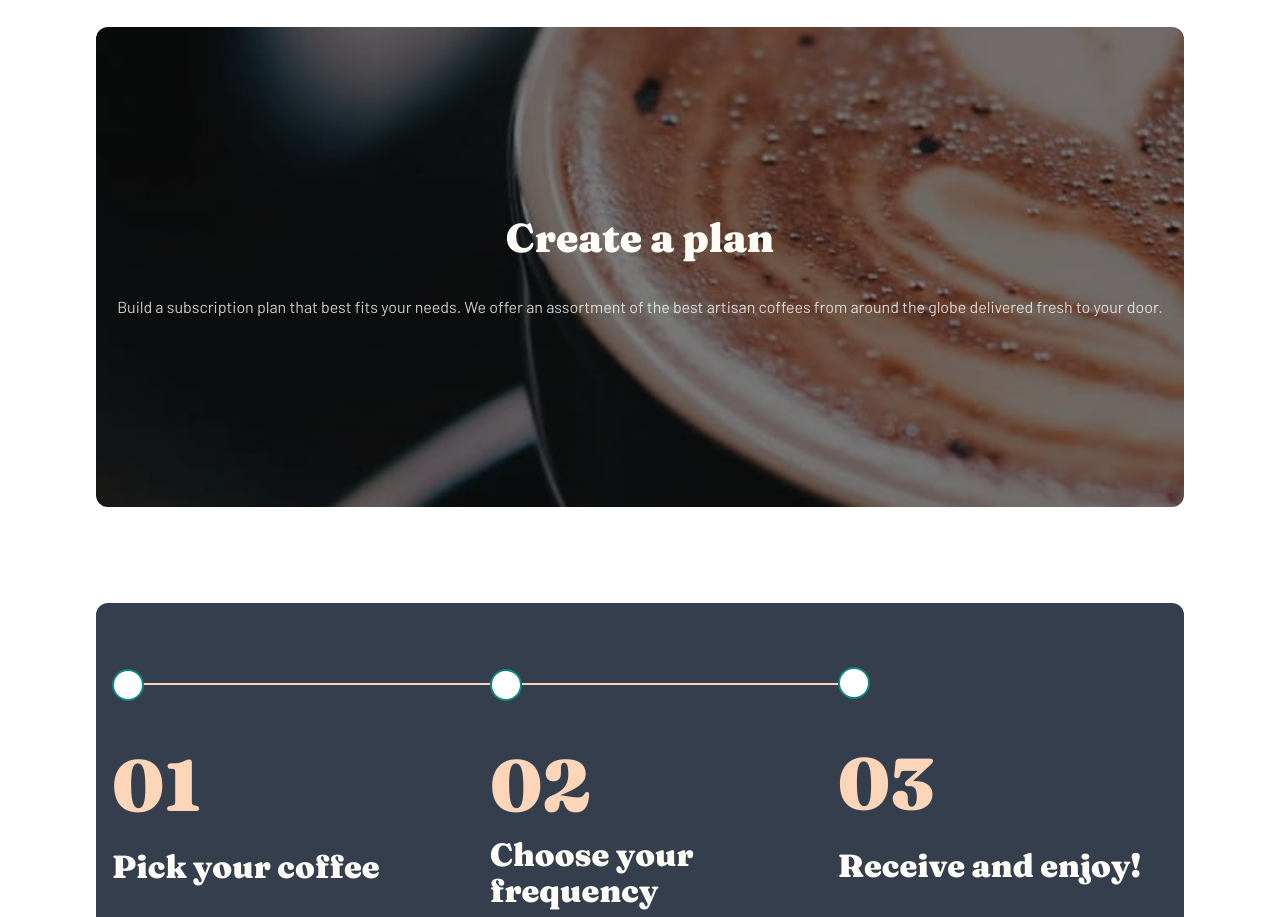
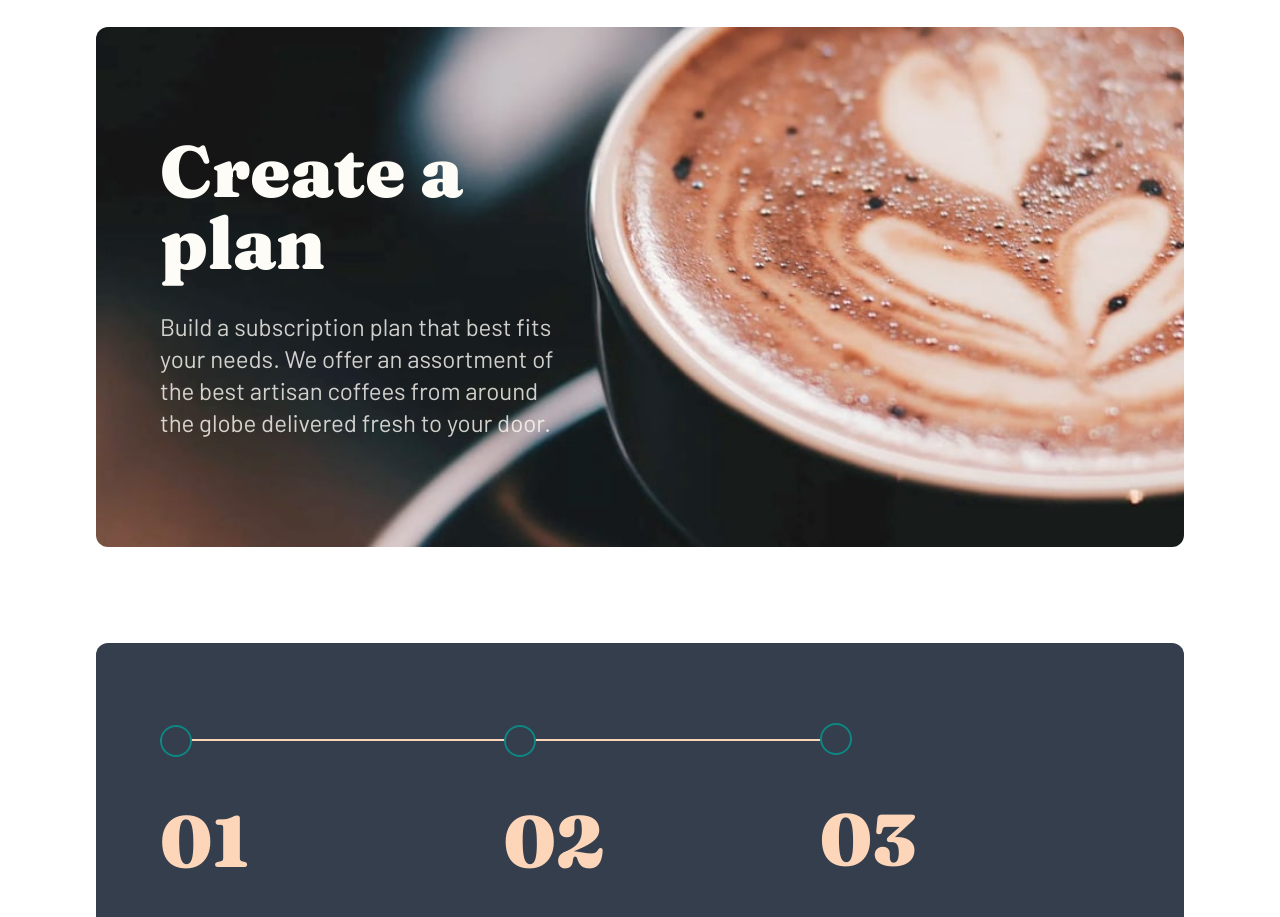
Before and after one commit to SuhasPatnaik/coffeeroasters-subscription-site, a React (Vite) app: page /subscribe in a window 1280 px wide. Shown: the part 80-997 px from the top of the page. Built offline with nearby package versions, Linux system fonts and the light colour scheme.

Commit message:
A little more desktop specific responsiveness added to Subscribe page

```diff
--- a/src/components/shared/Steps.tsx
+++ b/src/components/shared/Steps.tsx
@@ -9,7 +9,7 @@ export default function Steps({ isDarkTheme }: StepsProps) {
     <div
       className={`flex flex-col md:flex-row gap-16 px-4 md:gap-0 ${
         isDarkTheme
-          ? "bg-neutral-900 text-neutral-200 rounded-xl py-20"
+          ? "bg-neutral-900 text-neutral-200 rounded-xl py-24 px-16"
           : "text-neutral-900"
       }`}
     >
@@ -17,11 +17,15 @@ export default function Steps({ isDarkTheme }: StepsProps) {
         return (
           <div
             key={index}
-            className={`grid place-items-center text-center gap-y-4 md:place-items-start md:text-left md:pt-16 ${
+            className={`grid place-items-center text-center gap-y-4 md:gap-y-10 md:place-items-start md:text-left md:pt-16 ${
               index < 2 && "md:border-t-2 md:border-secondary-accent"
             } relative`}
           >
-            <span className="absolute h-8 w-8 border-2 border-primary-accent rounded-full transform -translate-y-1/2 bg-white"></span>
+            <span
+              className={`absolute h-8 w-8 border-2 border-primary-accent rounded-full transform -translate-y-1/2 ${
+                isDarkTheme ? "bg-neutral-900" : "bg-white"
+              }`}
+            ></span>
             <p className="font-heading text-h1 text-secondary-accent">
               {step.number}
             </p>
--- a/src/components/subscribe/Hero.tsx
+++ b/src/components/subscribe/Hero.tsx
@@ -1,14 +1,14 @@
 export default function Hero() {
   return (
     <section
-      className="grid place-items-center text-center px-4 bg-no-repeat bg-cover bg-center rounded-xl min-h-[60vh]"
-      style={{
-        backgroundImage: `URL("/images/plan/mobile/image-hero-blackcup.jpg")`,
-      }}
+      className="grid place-items-center text-center px-4 bg-no-repeat bg-cover bg-center rounded-xl min-h-[60vh] md:min-h-[65vh]
+    bg-[url('/images/plan/mobile/image-hero-blackcup.jpg')]
+    sm:bg-[url('/images/plan/tablet/image-hero-blackcup.jpg')]
+    md:bg-[url('/images/plan/desktop/image-hero-blackcup.jpg')] sm:text-left sm:justify-items-start sm:pl-12 md:pl-16"
     >
-      <div className="flex flex-col gap-8">
-        <h1 className="text-h2 font-heading">Create a plan</h1>
-        <p className="opacity-80 text-balance">
+      <div className="flex flex-col gap-8 md:max-w-[35vw]">
+        <h1 className="text-h2 font-heading md:text-h1">Create a plan</h1>
+        <p className="opacity-80 text-balance md:text-h4">
           Build a subscription plan that best fits your needs. We offer an
           assortment of the best artisan coffees from around the globe delivered
           fresh to your door.
--- a/src/utils/constants.ts
+++ b/src/utils/constants.ts
@@ -88,6 +88,7 @@ export const hqLocations = [
 export const preferenceMenu = [
   {
     question: "How do you drink your coffee?",
+    type: "Preferences",
     options: [
       {
         name: "Capsule",
@@ -107,6 +108,7 @@ export const preferenceMenu = [
   },
   {
     question: "What type of coffee?",
+    type: "Bean Type",
     options: [
       {
         name: "Single Origin",
@@ -127,6 +129,7 @@ export const preferenceMenu = [
   },
   {
     question: "How much would you like?",
+    type: "Quantity",
     options: [
       {
         name: "250g",
@@ -147,6 +150,7 @@ export const preferenceMenu = [
   },
   {
     question: "Want us to grind them?",
+    type: "Grind Option",
     options: [
       {
         name: "Wholebean",
@@ -166,6 +170,7 @@ export const preferenceMenu = [
   },
   {
     question: "How often should we deliver?",
+    type: "Deliveries",
     options: [
       {
         name: "Every week",
```
